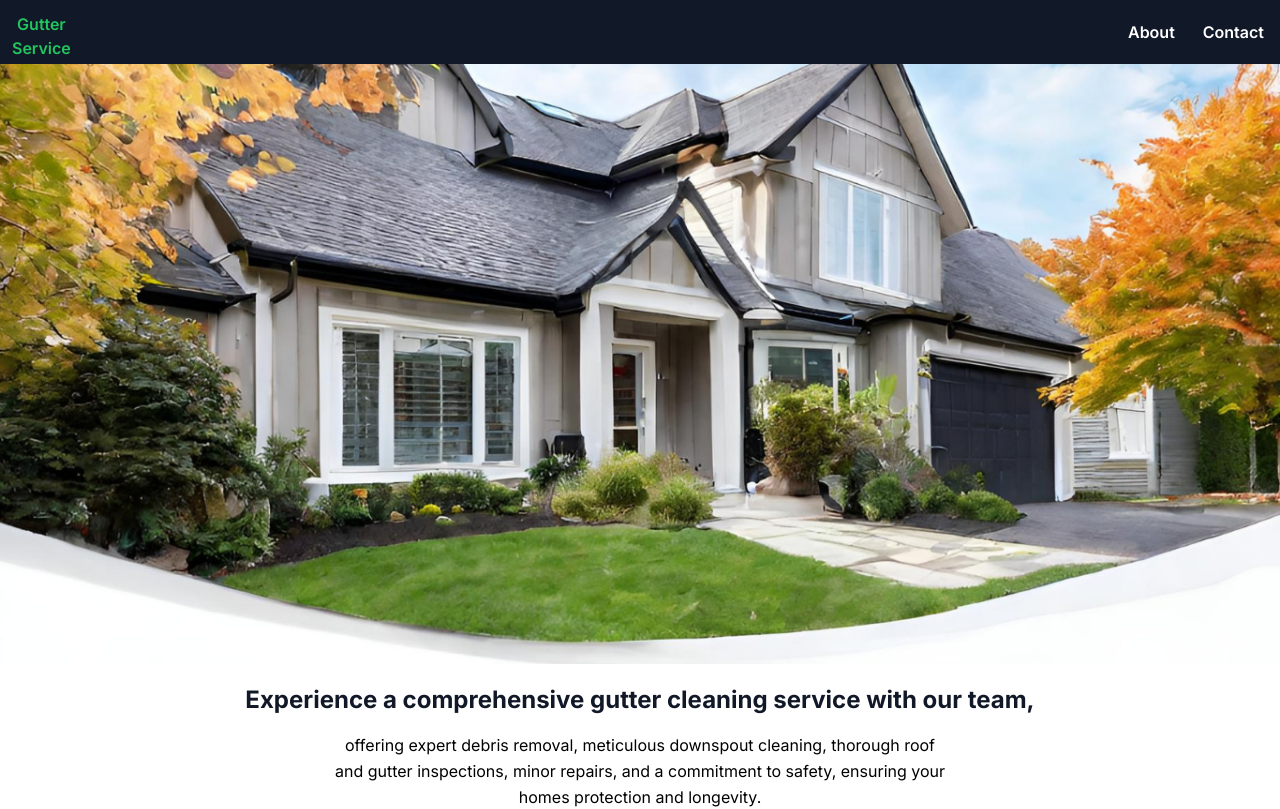
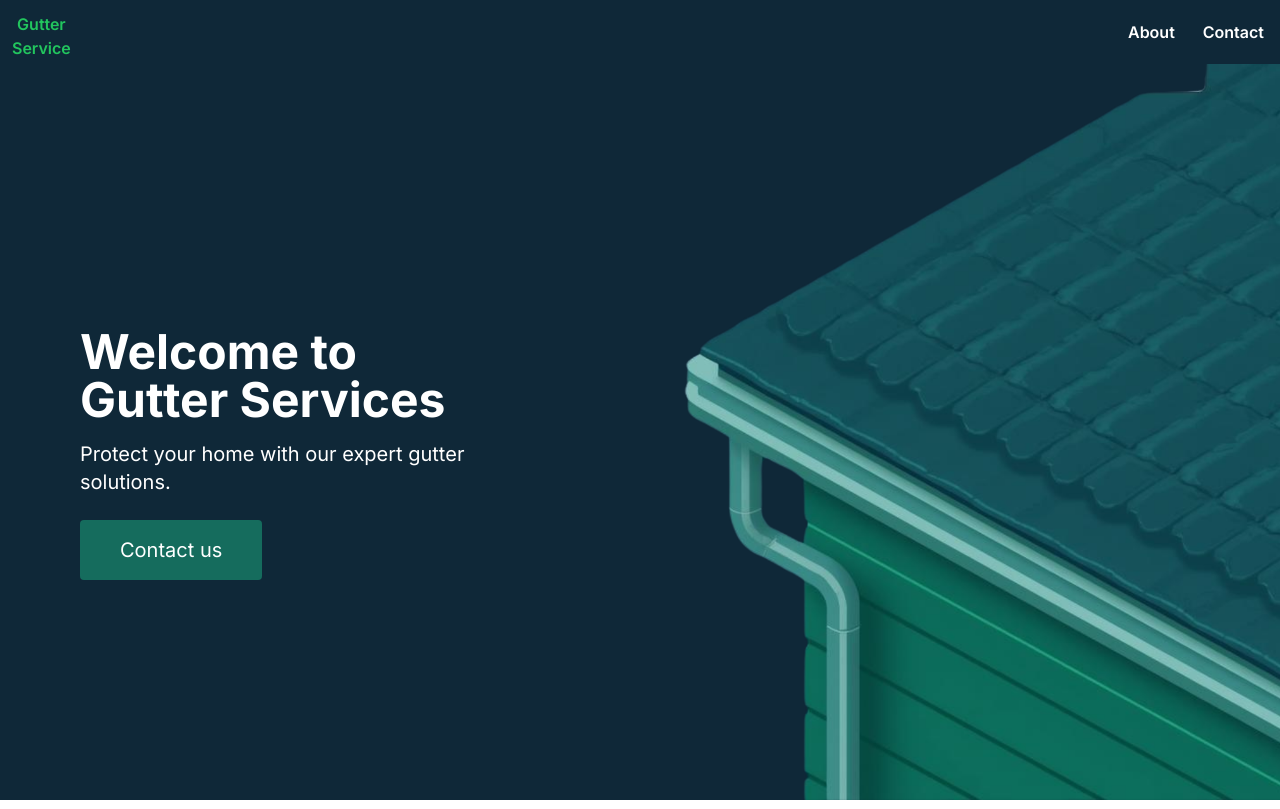
Before and after one commit to hannakozak/gutter-service, a Next.js app: page / in a window 1280 px wide. Shown: the top 809 px of the page. Built offline with nearby package versions, Linux system fonts and the light colour scheme; a web font is replaced by a local one.

Commit message:
feat: change landing page design

```diff
--- a/src/app/page.tsx
+++ b/src/app/page.tsx
@@ -1,4 +1,3 @@
-import Image from "next/image";
 import Link from "next/link";
 import { Feature } from "@/ui/features/feature";
 import { PhotoBanner } from "@/ui/photoBanner/photoBanner";
@@ -13,19 +12,21 @@ export default function Home({ searchParams }: SearchParamProps) {
 	const show = searchParams?.show;
 
 	return (
-		<main className="container mx-auto lg:max-w-7xl">
+		<main className="mx-auto w-full lg:max-w-7xl">
 			{show && <Modal />}
-			<div className="relative mt-16 h-[280px] md:h-[350px] lg:h-[600px]">
-				<Image
-					src="/images/main.png"
-					alt="Picture of house"
-					fill
-					sizes="(min-width: 280px) 300px, 100vw"
-					style={{
-						objectFit: "cover",
-						objectPosition: "top",
-					}}
-				/>
+			<div className="bg-brand-dark bg-roof px-4pt-20 flex min-h-screen flex-col justify-center bg-cover bg-center bg-no-repeat px-3 text-white sm:px-6 sm:pt-24 lg:px-20  lg:pt-32">
+				<h1 className="mb-4 text-3xl font-bold sm:text-4xl lg:text-5xl">
+					Welcome to <br />
+					Gutter Services
+				</h1>
+				<p className="max-w-xs text-base sm:text-lg md:mb-6 md:max-w-md lg:text-xl">
+					Protect your home with our expert gutter solutions.
+				</p>
+				<Link href="/?show=true">
+					<button className="bg-brand-green mb-5 mt-6 rounded px-6 py-2 text-base text-white hover:bg-green-900 focus:outline-none sm:mt-0 sm:px-8 sm:py-3 sm:text-lg lg:px-10 lg:py-4 lg:text-xl">
+						Contact us
+					</button>
+				</Link>
 			</div>
 			<Feature />
 			<Link href="/?show=true">
--- a/src/ui/globals.css
+++ b/src/ui/globals.css
@@ -17,4 +17,5 @@ body {
 	--swiper-navigation-color: #111827;
 	--swiper-pagination-color: #111827;
 	--swiper-navigation-size: 20px;
+	height: 100%;
 }
--- a/src/ui/header/header.tsx
+++ b/src/ui/header/header.tsx
@@ -3,7 +3,7 @@ import { ActiveLink } from "../navigation/activeLink";
 
 export const Header = () => {
 	return (
-		<header className="fixed top-0 z-10 flex h-16 w-screen justify-between bg-gray-900 py-3 text-white lg:max-w-7xl">
+		<header className="bg-brand-dark fixed top-0 z-10 flex h-16 w-screen justify-between py-3 text-white lg:max-w-7xl">
 			<ActiveLink
 				href="/"
 				exact={true}
--- a/src/ui/navigation/navigation.tsx
+++ b/src/ui/navigation/navigation.tsx
@@ -30,7 +30,7 @@ export const Navigation = () => {
 					<X className={`fill-current ${isOpen ? "block" : "hidden"}`} />
 				</button>
 				<div className={`block w-full flex-grow lg:flex lg:w-auto ${isOpen ? "block" : "hidden"}`}>
-					<ul className="lg:w-500 mx-auto ml-[-100px] flex w-screen flex-col bg-gray-900  lg:w-auto lg:flex-row lg:place-items-center">
+					<ul className="lg:w-500 bg-brand-dark mx-auto ml-[-100px] flex w-screen flex-col  lg:w-auto lg:flex-row lg:place-items-center">
 						{navLinks.map(({ href, label, exact }) => (
 							<li key={label} className="block py-2 pl-3 pr-4" onClick={() => setIsOpen(!isOpen)}>
 								<ActiveLink
--- a/tailwind.config.ts
+++ b/tailwind.config.ts
@@ -10,9 +10,12 @@ const config: Config = {
 	],
 	theme: {
 		extend: {
+			colors: {
+				"brand-dark": "#0F2838",
+				"brand-green": "#156C5D",
+			},
 			backgroundImage: {
-				"gradient-radial": "radial-gradient(var(--tw-gradient-stops))",
-				"gradient-conic": "conic-gradient(from 180deg at 50% 50%, var(--tw-gradient-stops))",
+				roof: "url('/images/green-roof.png')",
 			},
 		},
 	},
```
Also changed, not shown: public/images/green-roof.png (added), public/images/roof.png (added).
